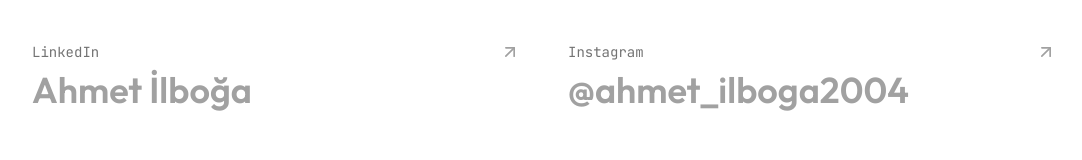
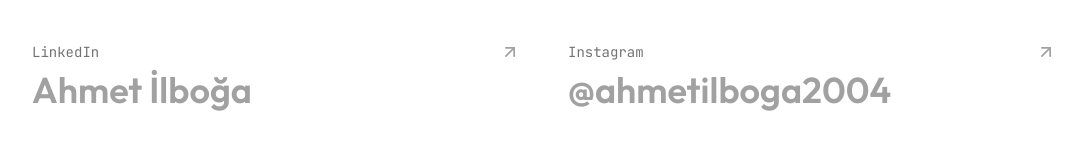
Before and after one commit to ahmetilboga2004/ahmetilboga2004.github.io, a Vue app: page / in a window 1280 px wide. Shown: the part 4750-4910 px from the top of the page, without its empty margins (96-1178 px from the left). Built offline with nearby package versions, Linux system fonts and the light colour scheme.

Commit message:
deleted guide docs files and fixed instagram account

```diff
--- a/src/data/data.js
+++ b/src/data/data.js
@@ -106,7 +106,7 @@ export const SOCIALS = [
   {
     id: '4',
     name: 'Instagram',
-    url: 'https://www.instagram.com/ahmet_ilboga2004/',
-    label: '@ahmet_ilboga2004',
+    url: 'https://www.instagram.com/ahmetilboga2004/',
+    label: '@ahmetilboga2004',
   },
 ]
```
Also changed, not shown: 2 other files (tests, documents, lock files or other folders).
